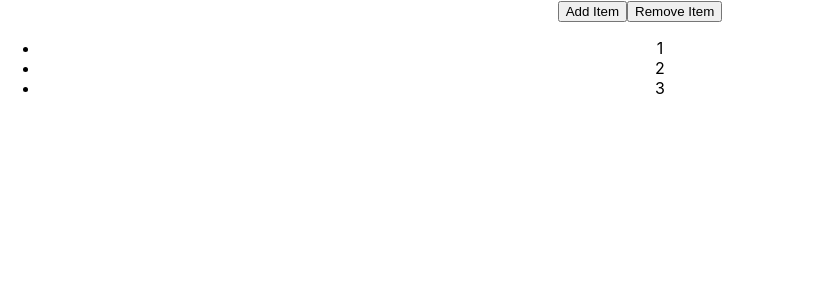
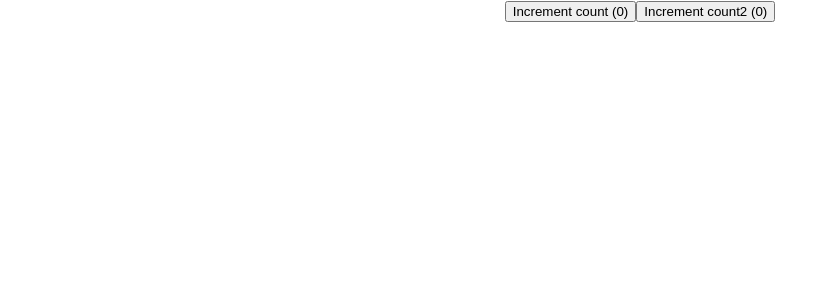
Before and after one commit to brindle5/first_react_app, a React (Create React App) app in the folder my-app/: page / in a window 1280 px wide. Shown: the top 300 px of the page, without its empty margins (0-815 px from the left). Built offline with nearby package versions, Linux system fonts and the light colour scheme.

Commit message:
Add use effect hook

```diff
--- a/my-app/src/App.js
+++ b/my-app/src/App.js
@@ -21,12 +21,14 @@
 import HooksCounter from './components/HooksCounter';
 import ControlledFormHooks from './components/ControlledFormHooks';
 import UseStateWithArrays from './components/UseStateWithArrays';
+import UseStateWithObjects from './components/UseStateWithObjects';
+import UseEffectCounter from './components/UseEffectCounter';
 
 
 
 function App() {
   return <div className="App">
-      <UseStateWithArrays />
+      <UseEffectCounter />
   </div>;
 }
 
--- /dev/null
+++ b/my-app/src/components/UseEffectCounter.js
@@ -0,0 +1,33 @@
+import React, {useState, useEffect} from 'react'
+
+function UseEffectCounter() {
+    const [count, setCount] = useState(0);
+    useEffect(() => {
+        console.log('count 1 effect')
+        document.title = count;
+    }, [count]);
+
+    const [count2, setCount2] = useState(0);
+    useEffect(() => {
+        console.log('count 2 effect')
+        document.title = count2;
+    }, [count2]);
+
+  return (
+    <div>
+        <button onClick={
+            () => setCount(count => count + 1)
+        }>
+            Increment count ({count})
+        </button>
+
+        <button onClick={
+            () => setCount2(count2 => count2 + 1)
+        }>
+            Increment count2 ({count})
+        </button>
+    </div>
+  )
+}
+
+export default UseEffectCounter
--- /dev/null
+++ b/my-app/src/components/UseStateWithObjects.js
@@ -0,0 +1,31 @@
+import React, { useState } from 'react'
+
+function UseStateWithObjects() {
+    const [name, setName] = useState({ firstName: "", lastName: "" });
+
+    return (
+        <div>
+            <form>
+                <input
+                    type="text"
+                    value={name.firstName}
+                    onChange={e => setName({
+                        ...name,
+                        firstName: e.target.value
+                    })}
+                />
+                <input
+                    type="text"
+                    value={name.lastName}
+                    onChange={e => setName({
+                        ...name,
+                        lastName: e.target.value
+                    })}
+                />
+                <h2>{JSON.stringify(name)}</h2>
+            </form>
+        </div>
+    )
+}
+
+export default UseStateWithObjects
```
